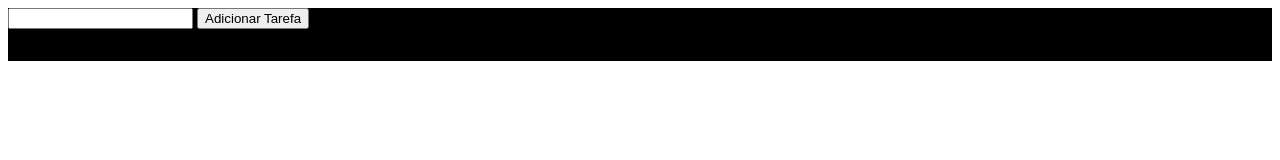
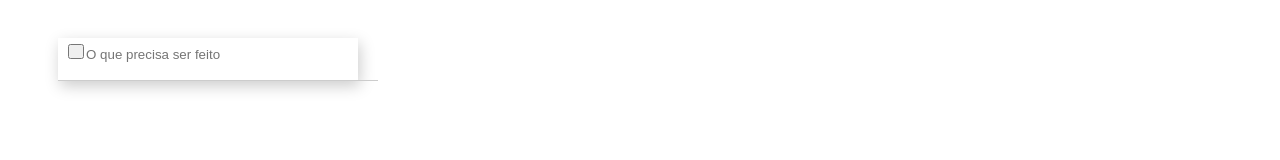
Before and after one commit to ferreirajuan/todo-list-sample, a plain HTML site: page index.html in a window 1280 px wide. Drawn offline with Linux system fonts and the light colour scheme.

Commit message:
Code Refactor

```diff
--- a/index.html
+++ b/index.html
@@ -9,14 +9,18 @@
     <link rel="stylesheet" href="style.css">
 </head>
 <body>
-    <section class="todo-list">
-        <input id="todoInput" type="text">
-        <button type="button" onclick="btnClicked()">Adicionar Tarefa</button>
+    <section class="card todo-list">
+        <div class="row">
+            <button type="button" class="icon-button">
+                <img src="assets/down-arrow-svgrepo-com.svg" alt="">
+            </button>
+            <input class="text-field" id="todoInput" type="text" placeholder="O que precisa ser feito">
+        </div>
+
         <ul id="list">
-            <li>Item Adicionado</li>
+            <!--<li>Item Adicionado</li>!-->
         </ul>
     </section>
-
 
     <script src="index.js"></script>
 </body>
--- a/index.js
+++ b/index.js
@@ -1,9 +1,18 @@
-function btnClicked() {
-    const todoInput = document.getElementById('todoInput');
+const todoInput = document.getElementById('todoInput');
+
+todoInput.addEventListener('keyup', onTextEnter)
+
+function onTextEnter(event) {
+    if (event.key != 'Enter' || event.keyCode !=13 || todoInput.value.trim() === ""){
+        return;
+    }
+
+
     const list = document.getElementById('list');
     const inputValue = todoInput.value;
 
     const newTodo = document.createElement('li');
+    newTodo.classList.add('row')
     const newContent = document.createTextNode(inputValue);
 
     newTodo.appendChild(newContent);
--- a/style.css
+++ b/style.css
@@ -1,3 +1,30 @@
-.todo-list {
-    background-color: black;
+body{
+    padding: 30px 50px;
 }
+
+.text-field{
+    border: none;
+    height: 18px;
+}
+
+.text-field:focus-visible{
+    outline: none;
+}
+
+.row{
+    display: flex;
+    width: 100%;
+    height: 30px;
+    border-bottom: 1px solid #ccc;
+    padding: 6px 10px;
+}
+
+.card {
+    width: 300px;
+    box-shadow: 2px 5px 15px #ccc;
+}
+
+.icon-button {
+    width: 15px;
+    height: 15px;
+}
```
Also changed, not shown: assets/down-arrow-svgrepo-com.svg (added).
